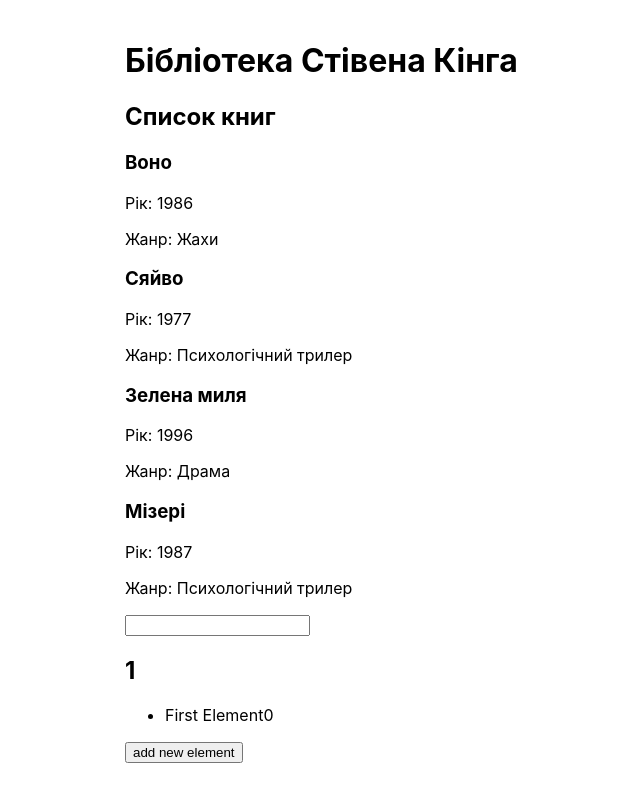
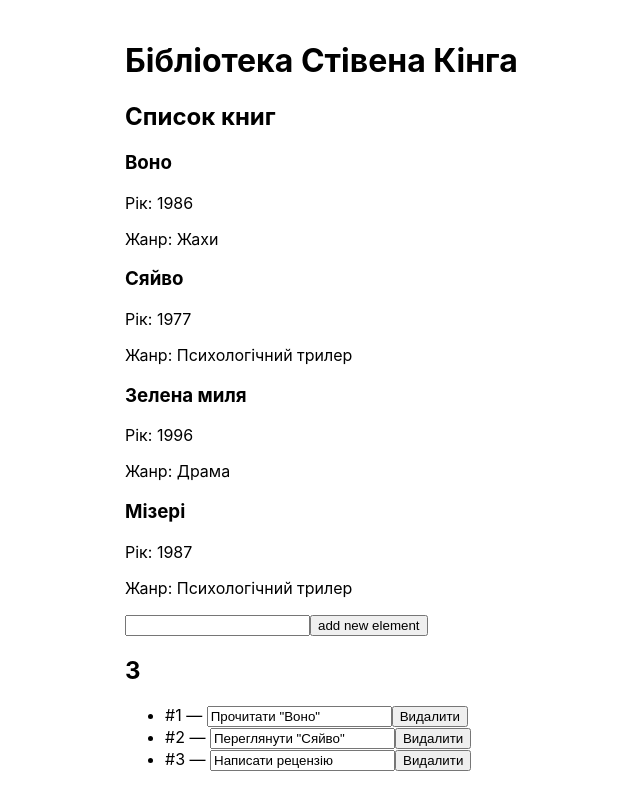
Before and after one commit to elena1964synyshyn/homework-react-1, a React (Create React App) app: page / in a window 1280 px wide. Shown: the whole page, without its empty margins (215-855 px from the left). Built offline with nearby package versions, Linux system fonts and the light colour scheme.

Commit message:
add folder todoinput.js and update folders.js

```diff
--- a/src/Components/BookCard.js
+++ b/src/Components/BookCard.js
@@ -1,3 +1,5 @@
+import React from 'react';
+
 const BookCard = ({ title, year, genre }) => {
   return (
     <div className="BookCard">
--- /dev/null
+++ b/src/Components/TodoInput.js
@@ -0,0 +1,36 @@
+import { useState } from 'react';
+
+const TodoInput = ({ onAdd }) => {
+  const [input, setInput] = useState('');
+
+  const onChangeHandler = e => {
+    setInput(e.target.value);
+  };
+
+  const onClickHandler = () => {
+    if (!input.trim()) return;
+    onAdd(input);
+    setInput('');
+  };
+
+  const onEnterHandler = e => {
+    if (e.key === 'Enter') {
+      if (!input.trim()) return;
+      onAdd(input);
+      setInput('');
+    }
+  };
+
+  return (
+    <>
+      <input
+        onKeyDown={onEnterHandler}
+        onChange={onChangeHandler}
+        value={input}
+      />
+      <button onClick={onClickHandler}>add new element</button>
+    </>
+  );
+};
+
+export default TodoInput;
--- a/src/Components/TodoList.js
+++ b/src/Components/TodoList.js
@@ -1,43 +1,34 @@
 import { useState } from 'react';
+import TodoInput from './TodoInput';
 
 const TodoList = () => {
-  const [input, setInput] = useState('');
-  const [item, setItem] = useState(['First Element']);
-  const onClickHandler = input => {
-    const updatedElement = [...item, input];
-    setItem(updatedElement);
-    setInput('');
+  const [todos, setTodos] = useState([
+    { id: 1, name: 'Прочитати "Воно"' },
+    { id: 2, name: 'Переглянути "Сяйво"' },
+    { id: 3, name: 'Написати рецензію' },
+  ]);
+
+  const onAddHandler = name => {
+    const newTodo = { id: Date.now(), name };
+    setTodos([...todos, newTodo]);
   };
 
-  const onChangeHandler = e => {
-    const value = e.target.value;
-    setInput(value);
+  const onDeleteHandler = id => {
+    setTodos(todos.filter(todo => todo.id !== id));
   };
 
-  const onEnterHandler = e => {
-    if (e.key === 'Enter') {
-      const updatedElement = [...item, input];
-      setItem(updatedElement);
-      setInput('');
-    }
-  };
   return (
     <>
-      <input
-        onKeyDown={onEnterHandler}
-        onChange={onChangeHandler}
-        value={input}
-      />
-      <h2>{item.length}</h2>
+      <TodoInput onAdd={onAddHandler} />
+      <h2>{todos.length}</h2>
       <ul>
-        {item.map((element, index) => (
-          <li key={`${element}${index}`}>
-            {element}
-            {index}
+        {todos.map(todo => (
+          <li key={todo.id}>
+            #{todo.id} — <input type="text" value={todo.name} readOnly />
+            <button onClick={() => onDeleteHandler(todo.id)}>Видалити</button>
           </li>
         ))}
       </ul>
-      <button onClick={() => onClickHandler(input)}> add new element</button>
     </>
   );
 };
```
